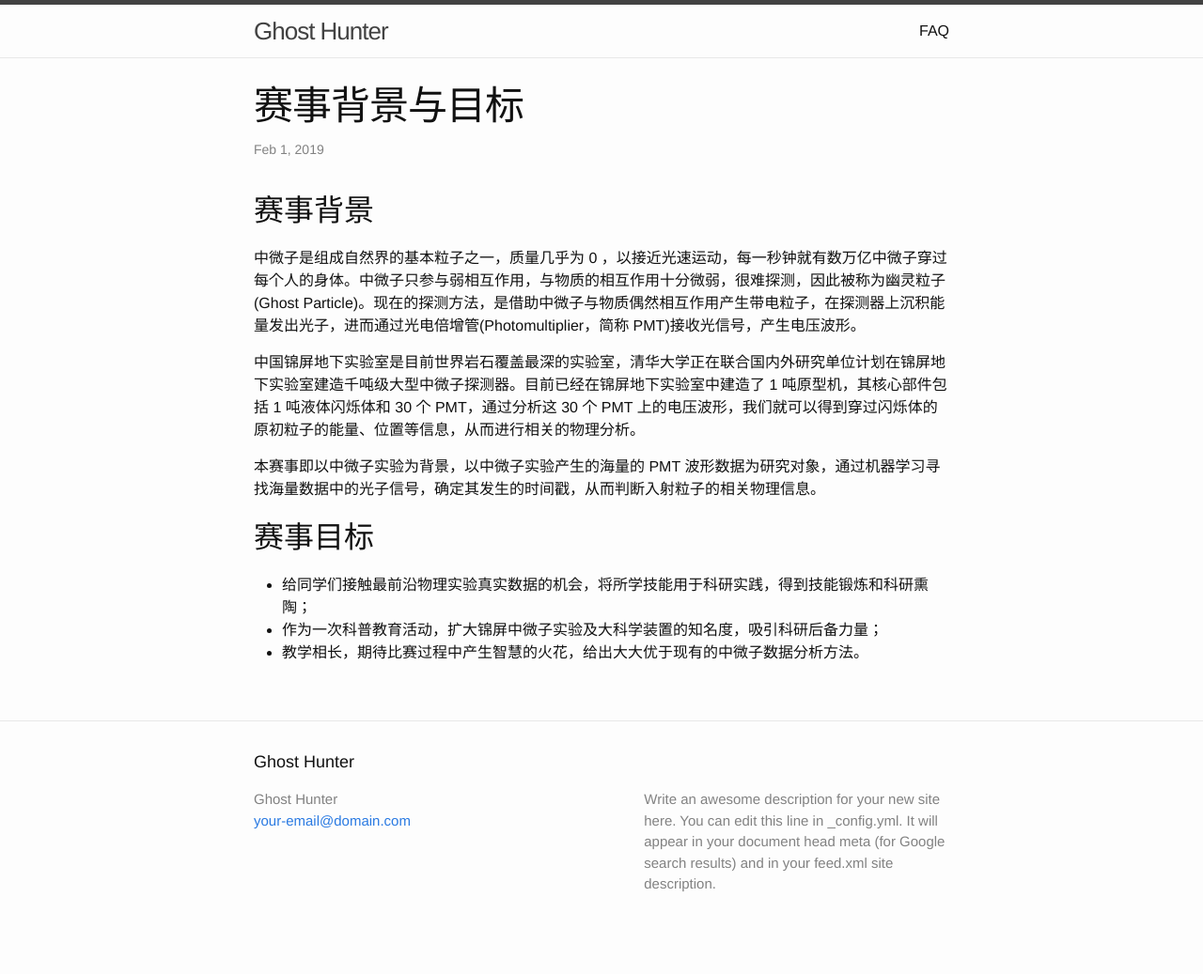
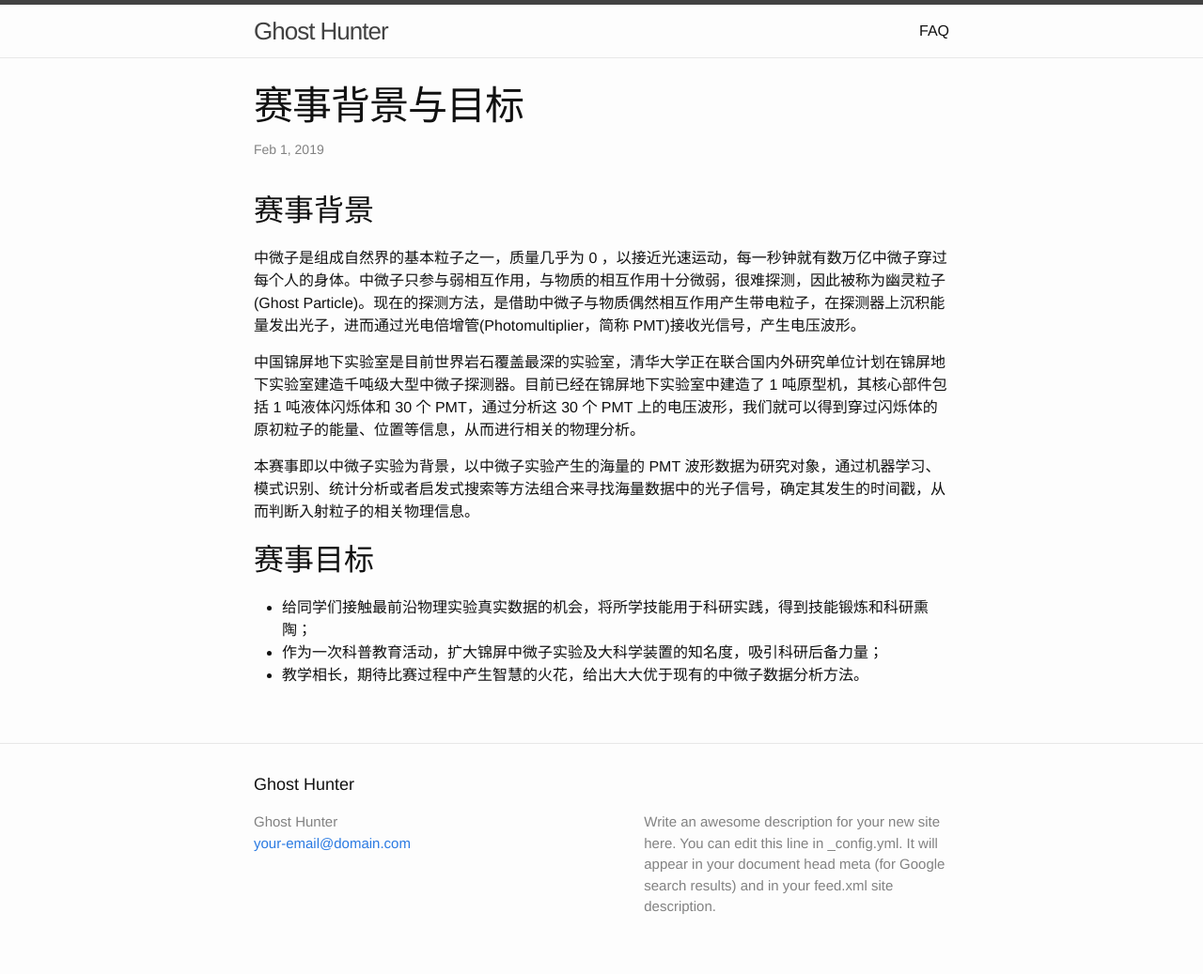
Before and after one commit to ghost-hunter-contest/ghost-hunter-contest.github.io, a Jekyll site: the page built from _posts/2019-02-13-background.markdown, in a window 1280 px wide. Shown: the whole page at 94% size. Built offline with Jekyll 4.4.1, drawn with Linux system fonts in a browser that asks for light colours; before the commit the page ends 1013 px from its top, so only the background shows below that.

Commit message:
Waveform analysis is not only about machine learning.

```diff
--- a/_posts/2019-02-13-background.markdown
+++ b/_posts/2019-02-13-background.markdown
@@ -10,7 +10,7 @@ date:   2019-02-01 11:23:44 +0800
 
 中国锦屏地下实验室是目前世界岩石覆盖最深的实验室，清华大学正在联合国内外研究单位计划在锦屏地下实验室建造千吨级大型中微子探测器。目前已经在锦屏地下实验室中建造了 1 吨原型机，其核心部件包括 1 吨液体闪烁体和 30 个 PMT，通过分析这 30 个 PMT 上的电压波形，我们就可以得到穿过闪烁体的原初粒子的能量、位置等信息，从而进行相关的物理分析。
 
-本赛事即以中微子实验为背景，以中微子实验产生的海量的 PMT 波形数据为研究对象，通过机器学习寻找海量数据中的光子信号，确定其发生的时间戳，从而判断入射粒子的相关物理信息。
+本赛事即以中微子实验为背景，以中微子实验产生的海量的 PMT 波形数据为研究对象，通过机器学习、模式识别、统计分析或者启发式搜索等方法组合来寻找海量数据中的光子信号，确定其发生的时间戳，从而判断入射粒子的相关物理信息。
 
 ## 赛事目标
 
```
